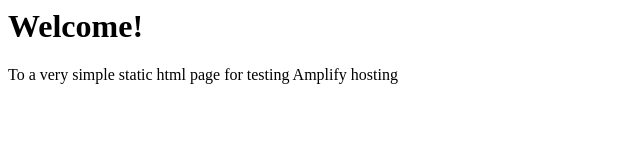
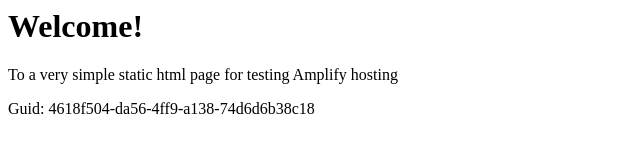
Before and after one commit to aws-aemilia-pdx/Github-PR-Commit-Integration-Test-DoNotTouch-v1-gamma-us-west-2, a website: page src/index.html in a window 1280 px wide. Shown: the whole page, without its empty margins (0-640 px from the left). Drawn offline with Linux system fonts and the light colour scheme.

Commit message:
commit from integ tests

```diff
--- a/src/index.html
+++ b/src/index.html
@@ -1,3 +1,5 @@
+
+
 <html lang="en">
 
 <head>
@@ -10,6 +12,6 @@
 <body>
     <h1>Welcome!</h1>
     <p>To a very simple static html page for testing Amplify hosting</p>
-</body>
+    <p>Guid: 4618f504-da56-4ff9-a138-74d6d6b38c18</p></body>
 
 </html>
```
